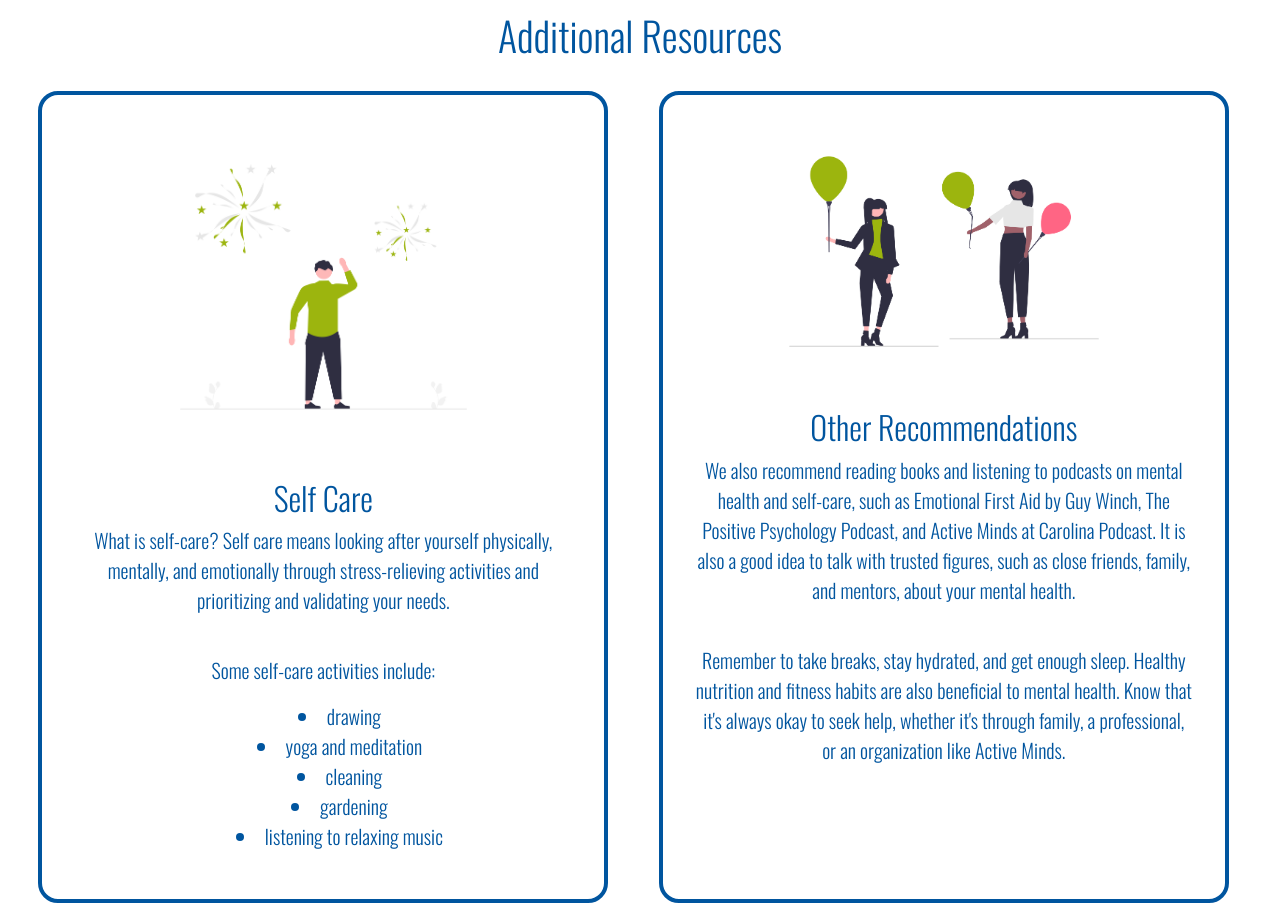
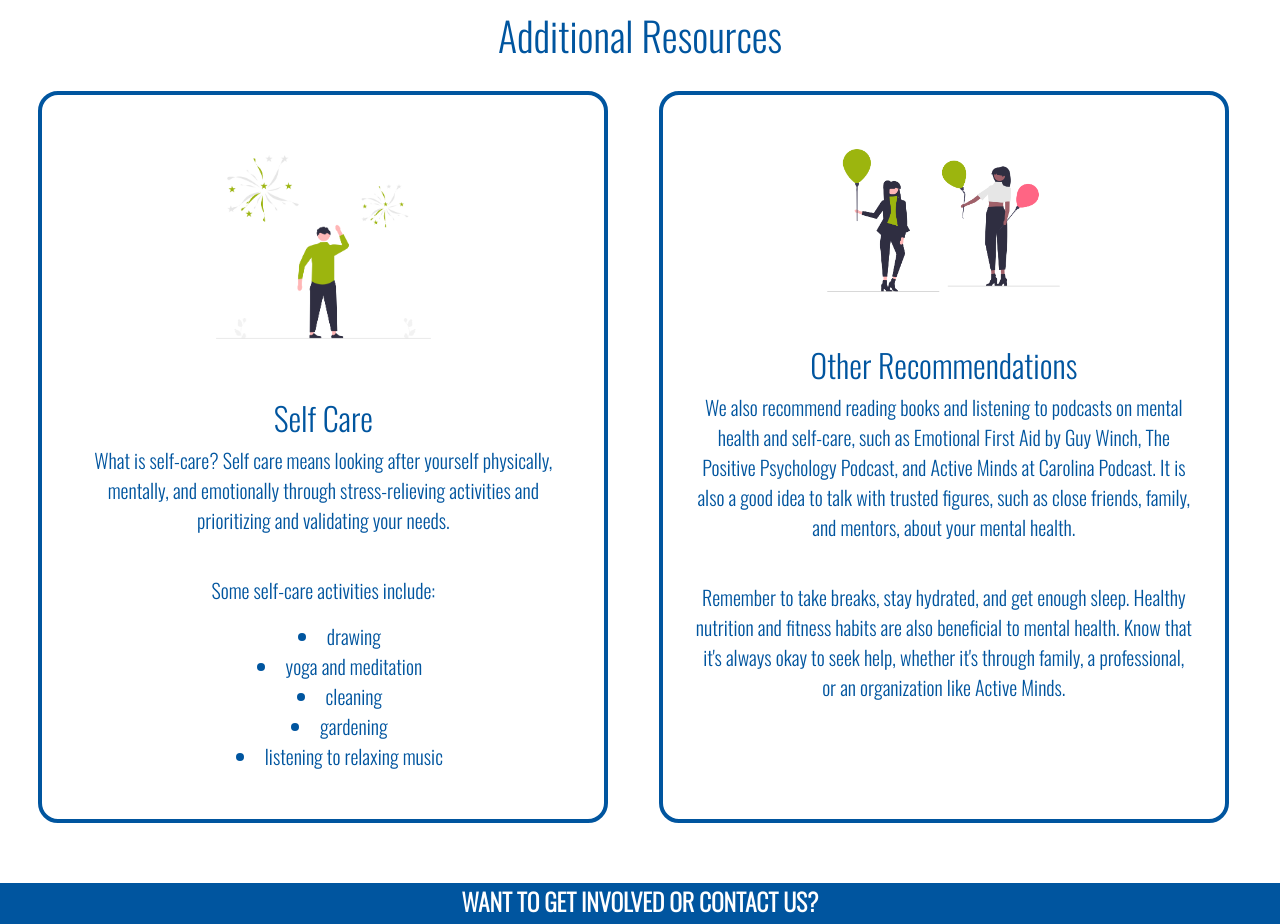
Before and after one commit to baileyw24/finalproject.github.io, a plain HTML site: page resources.html in a window 1280 px wide. Shown: the part 1180-2104 px from the top of the page. Drawn offline with nearby package versions, Linux system fonts and the light colour scheme.

Commit message:
Update styles.css

```diff
--- a/css/styles.css
+++ b/css/styles.css
@@ -543,6 +543,11 @@ h4 {
 }
 
 .resource-card-img-2 {
+    max-width: 60%;
+    margin-bottom: 2em;
+}
+
+.resource-card-img-3 {
     max-width: 80%;
     margin-bottom: 2em;
 }
```
